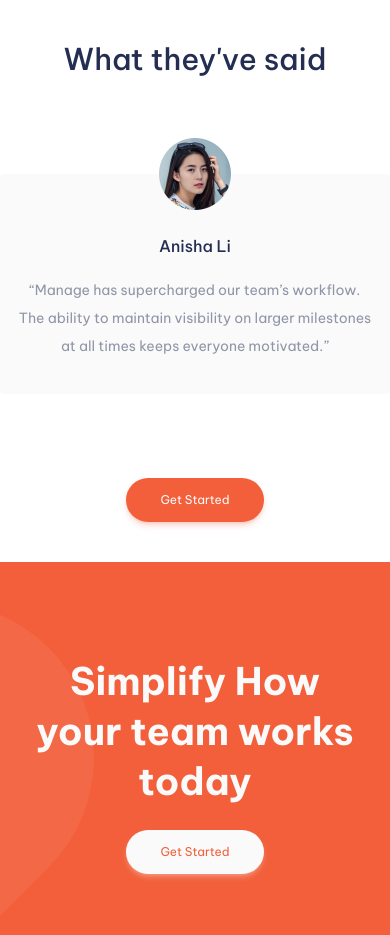
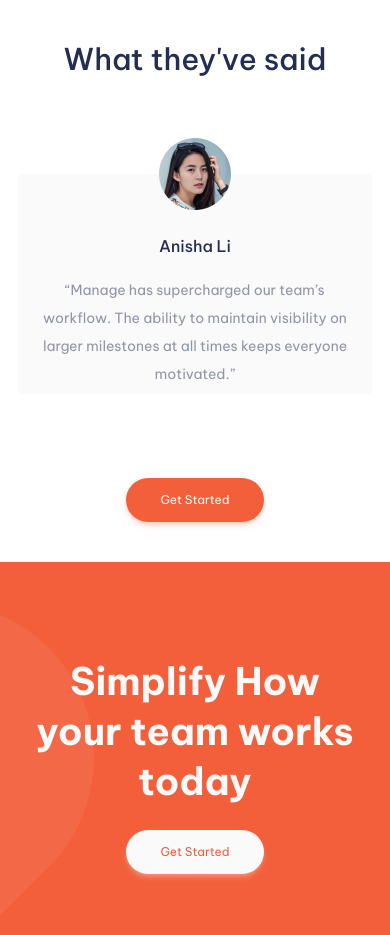
Before and after one commit to wafash08/manage-landing-page, a Next.js app: page / in a window 390 px wide. Shown: the part 1840-2775 px from the top of the page. Built offline with nearby package versions, Linux system fonts and the light colour scheme.

Commit message:
add padding at testimonial

```diff
--- a/app/globals.css
+++ b/app/globals.css
@@ -1,6 +1,10 @@
 @tailwind base;
 @tailwind components;
 @tailwind utilities;
+
+/* main section:nth-child(3) * {
+	@apply border border-red-700;
+} */
 
 /* for styling scrollbar */
 /* see https://css-tricks.com/the-current-state-of-styling-scrollbars-in-css/ */
--- a/app/page.tsx
+++ b/app/page.tsx
@@ -186,7 +186,7 @@
 				</h3>
 				<ul
 					id='testimonial'
-					className='flex gap-[30px] overflow-auto snap-x snap-mandatory py-9 mb-12'
+					className='flex gap-[30px] overflow-auto snap-x snap-mandatory py-9 mb-12 px-[18px] md:px-0'
 				>
 					{TESTIMONIALS.map(({ avatar, name, testminoy }) => {
 						return (
```
